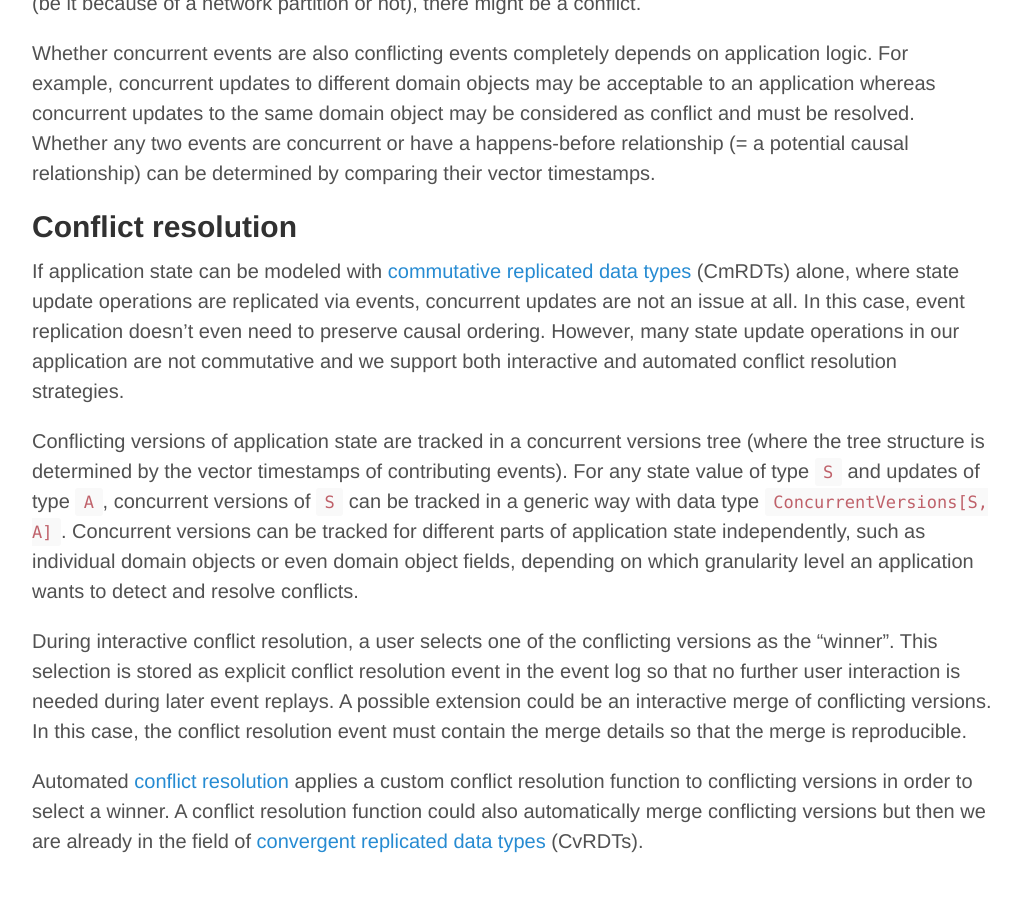
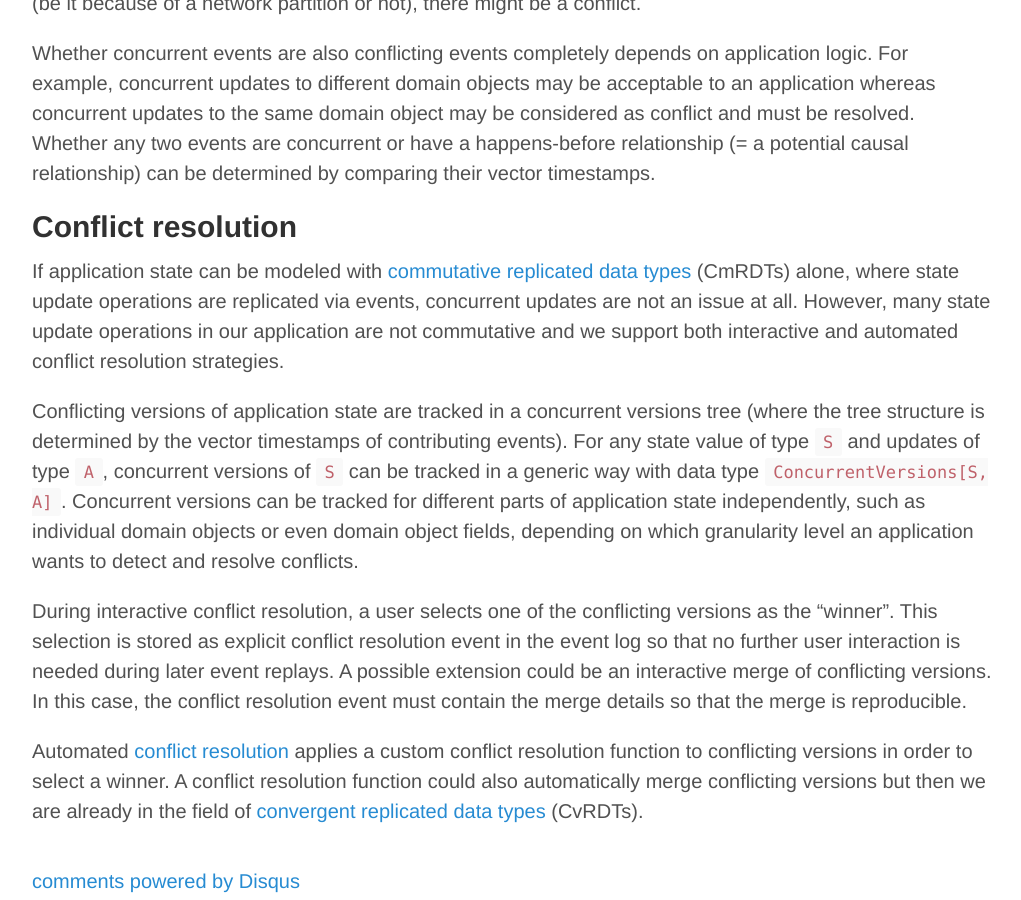
Before and after one commit to krasserm/krasserm.github.io, a Jekyll site: the page built from _posts/2015-01-13-event-sourcing-at-global-scale.md, in a window 1280 px wide and 900 px high, scrolled down 4886 px. Shown: the whole window, without its empty margins (128-1149 px from the left). Built offline with Jekyll 4.4.1, drawn with Linux system fonts in a browser that asks for light colours; comment, search, counter and statistics services are not loaded.

Commit message:
Remove incorrect statement

```diff
--- a/_posts/2015-01-13-event-sourcing-at-global-scale.md
+++ b/_posts/2015-01-13-event-sourcing-at-global-scale.md
@@ -78,7 +78,7 @@
 
 ## Conflict resolution
 
-If application state can be modeled with [commutative replicated data types](http://en.wikipedia.org/wiki/Conflict-free_replicated_data_type#Operation-based_CRDTs) (CmRDTs) alone, where state update operations are replicated via events, concurrent updates are not an issue at all. In this case, event replication doesn’t even need to preserve causal ordering. However, many state update operations in our application are not commutative and we support both interactive and automated conflict resolution strategies.
+If application state can be modeled with [commutative replicated data types](http://en.wikipedia.org/wiki/Conflict-free_replicated_data_type#Operation-based_CRDTs) (CmRDTs) alone, where state update operations are replicated via events, concurrent updates are not an issue at all. However, many state update operations in our application are not commutative and we support both interactive and automated conflict resolution strategies.
 
 Conflicting versions of application state are tracked in a concurrent versions tree (where the tree structure is determined by the vector timestamps of contributing events). For any state value of type `S` and updates of type `A`, concurrent versions of `S` can be tracked in a generic way with data type [`ConcurrentVersions[S, A]`](https://github.com/RBMHTechnology/eventuate#concurrent-versions). Concurrent versions can be tracked for different parts of application state independently, such as individual domain objects or even domain object fields, depending on which granularity level an application wants to detect and resolve conflicts.
 
```
